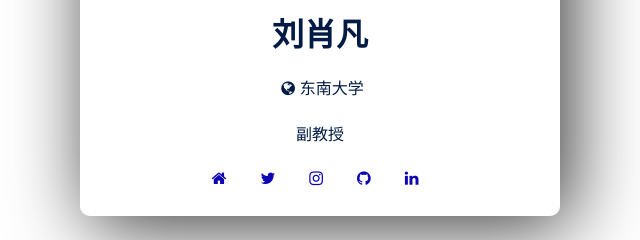
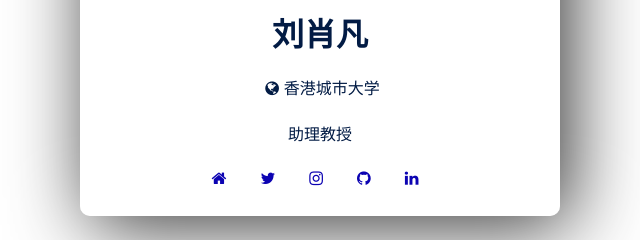
Before and after one commit to ccr-china/membership, a plain HTML site: page 刘肖凡.html in a window 1280 px wide. Shown: the part 425-665 px from the top of the page, 320-960 px from the left. Drawn offline with Linux system fonts and the light colour scheme.

Commit message:
Update 刘肖凡.html

```diff
--- a/刘肖凡.html
+++ b/刘肖凡.html
@@ -14,9 +14,9 @@
             <img src="assets/member.jpg" alt="Kovรกcs Bea photo">
           </div>
     <h1>刘肖凡</h1>
-           <p><i class="fa fa-globe"></i>东南大学</p>    </div>
+           <p><i class="fa fa-globe"></i>香港城市大学</p>    </div>
     <div class="content">
-      <p class="email">副教授</p>
+      <p class="email">助理教授</p>
       <section class="links">
           <nav>
             <ul>
```
